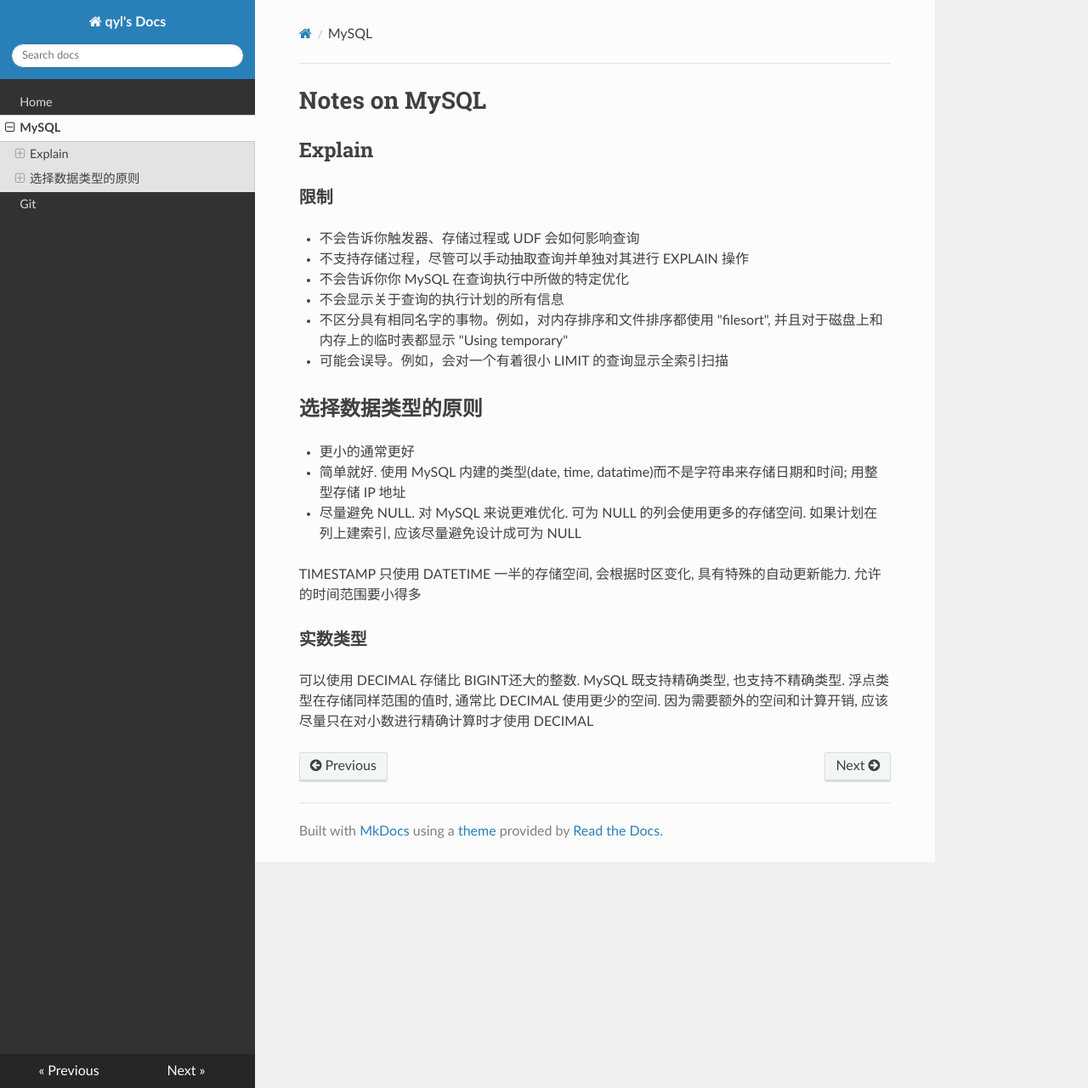
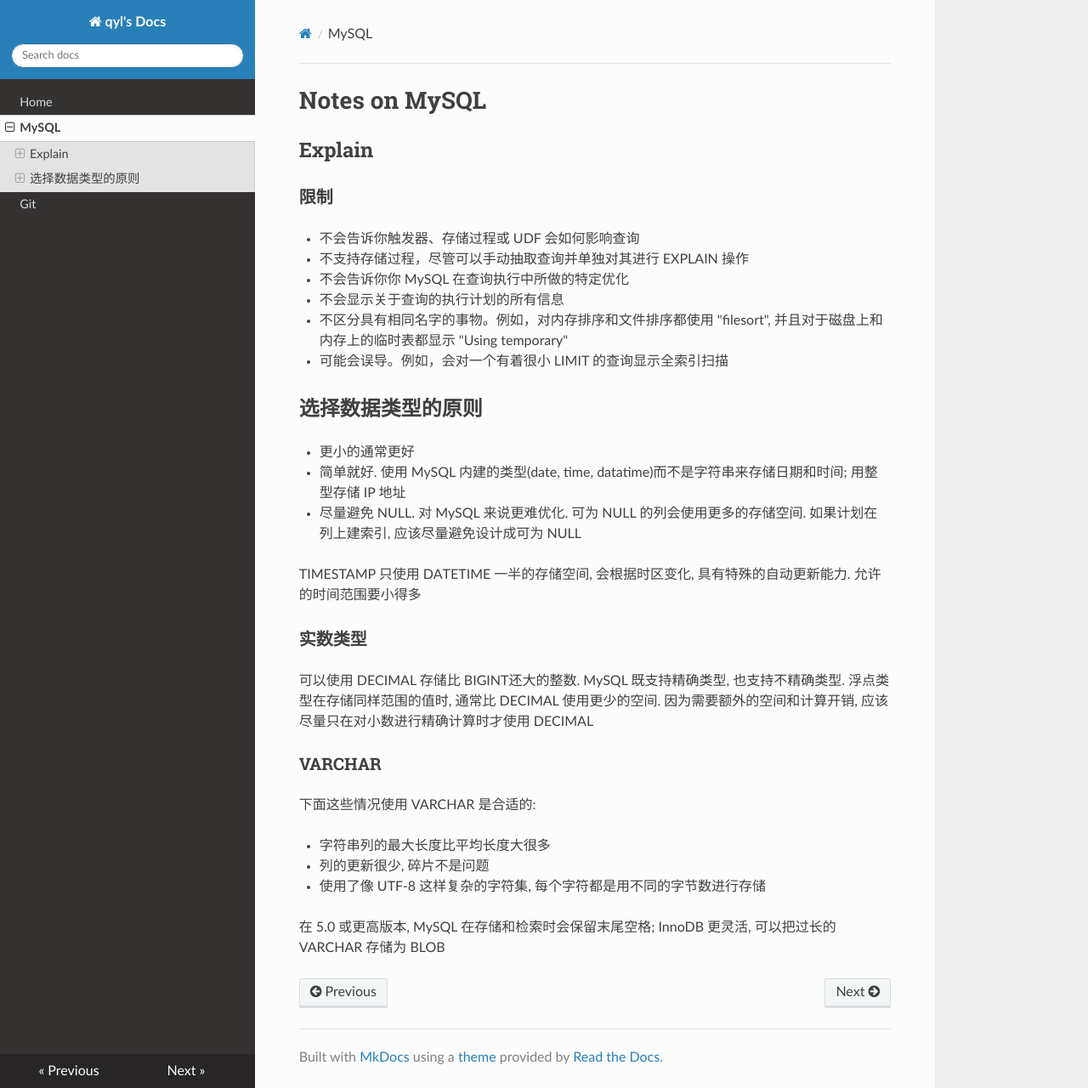
Before and after one commit to paperplane1230/qwiki, an MkDocs documentation site: the page built from docs/mysql.md, in a window 1280 px wide and 1280 px high. Shown: the whole window at 85% size. Built offline with MkDocs 1.6.1, drawn with Linux system fonts in a browser that asks for light colours; nearby versions of some CDN libraries; old or Windows-style settings are respelled for this version of MkDocs.

Commit message:
Add notes on mysql.

```diff
--- a/docs/mysql.md
+++ b/docs/mysql.md
@@ -20,6 +20,17 @@
 TIMESTAMP 只使用 DATETIME 一半的存储空间, 会根据时区变化, 具有特殊的自动更新能力. 允许的时间范围要小得多
 
 ### 实数类型
+
 可以使用 DECIMAL 存储比 BIGINT还大的整数. MySQL 既支持精确类型, 也支持不精确类型.
 浮点类型在存储同样范围的值时, 通常比 DECIMAL 使用更少的空间.
 因为需要额外的空间和计算开销, 应该尽量只在对小数进行精确计算时才使用 DECIMAL
+
+### VARCHAR
+
+下面这些情况使用 VARCHAR 是合适的:
+
+* 字符串列的最大长度比平均长度大很多
+* 列的更新很少, 碎片不是问题
+* 使用了像 UTF-8 这样复杂的字符集, 每个字符都是用不同的字节数进行存储
+
+在 5.0 或更高版本, MySQL 在存储和检索时会保留末尾空格; InnoDB 更灵活, 可以把过长的 VARCHAR 存储为 BLOB
```
